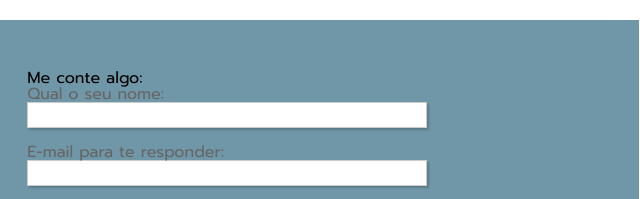
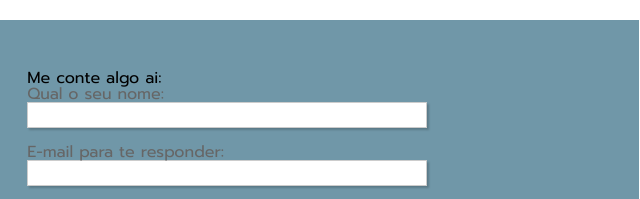
Before and after one commit to danielsodre7/puug, a plain HTML site: page index.html in a window 1280 px wide. Shown: the part 1384-1583 px from the top of the page, 640-1280 px from the left. Drawn offline with Linux system fonts and the light colour scheme; a web font is replaced by a local one.

Commit message:
mais uno testo4

```diff
--- a/index.html
+++ b/index.html
@@ -459,7 +459,7 @@
                     <fieldset id="grupo">
                         <form name="contacto" method="POST" data-netlify="true">
 
-                            <legend>Me conte algo:</legend>
+                            <legend>Me conte algo ai:</legend>
 
                             <div class="campo">
                                 <label>Qual o seu nome: <input type="text" id="nome" name="name" style="width: 25em" value=""/></label>
```
